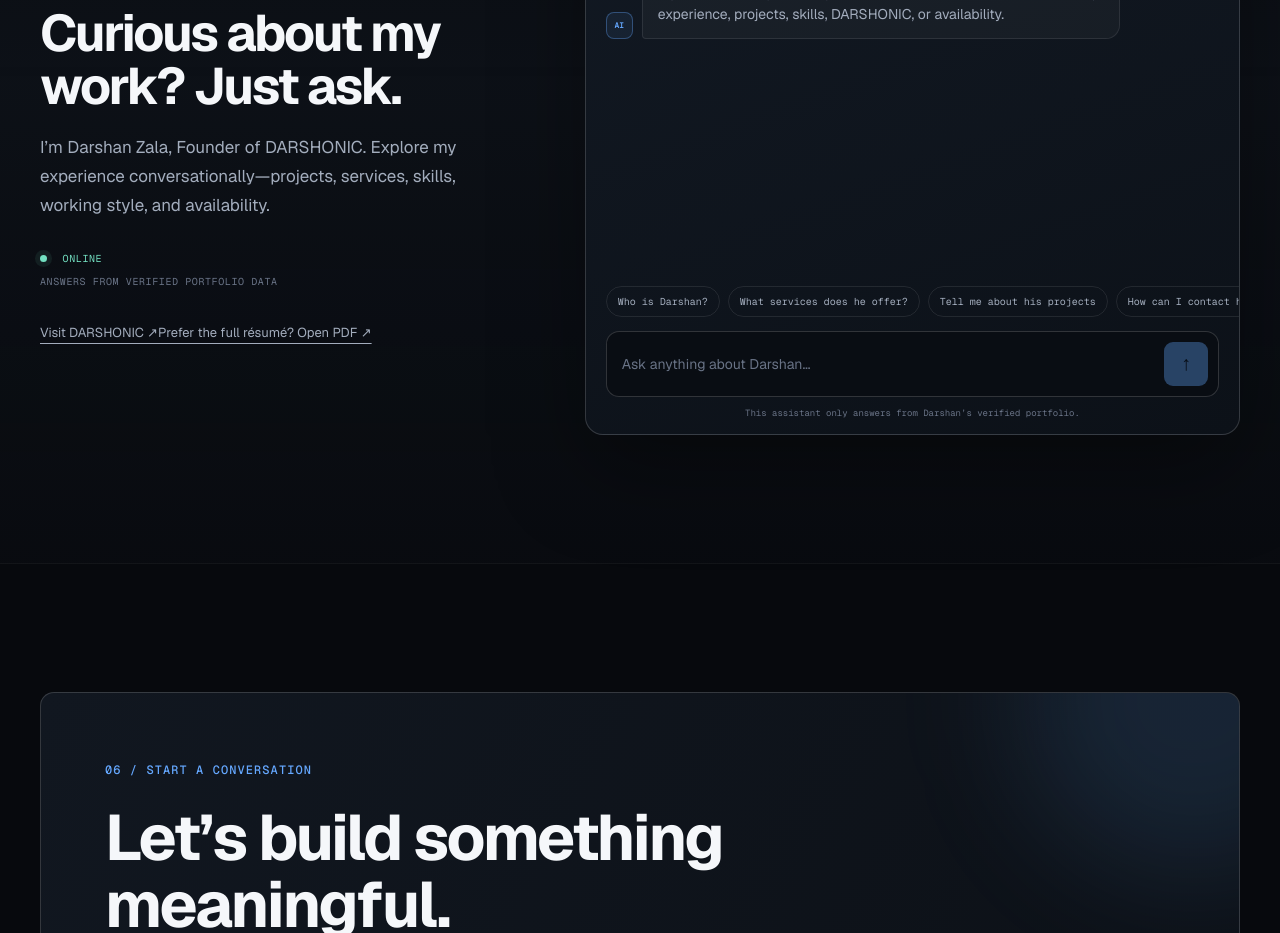
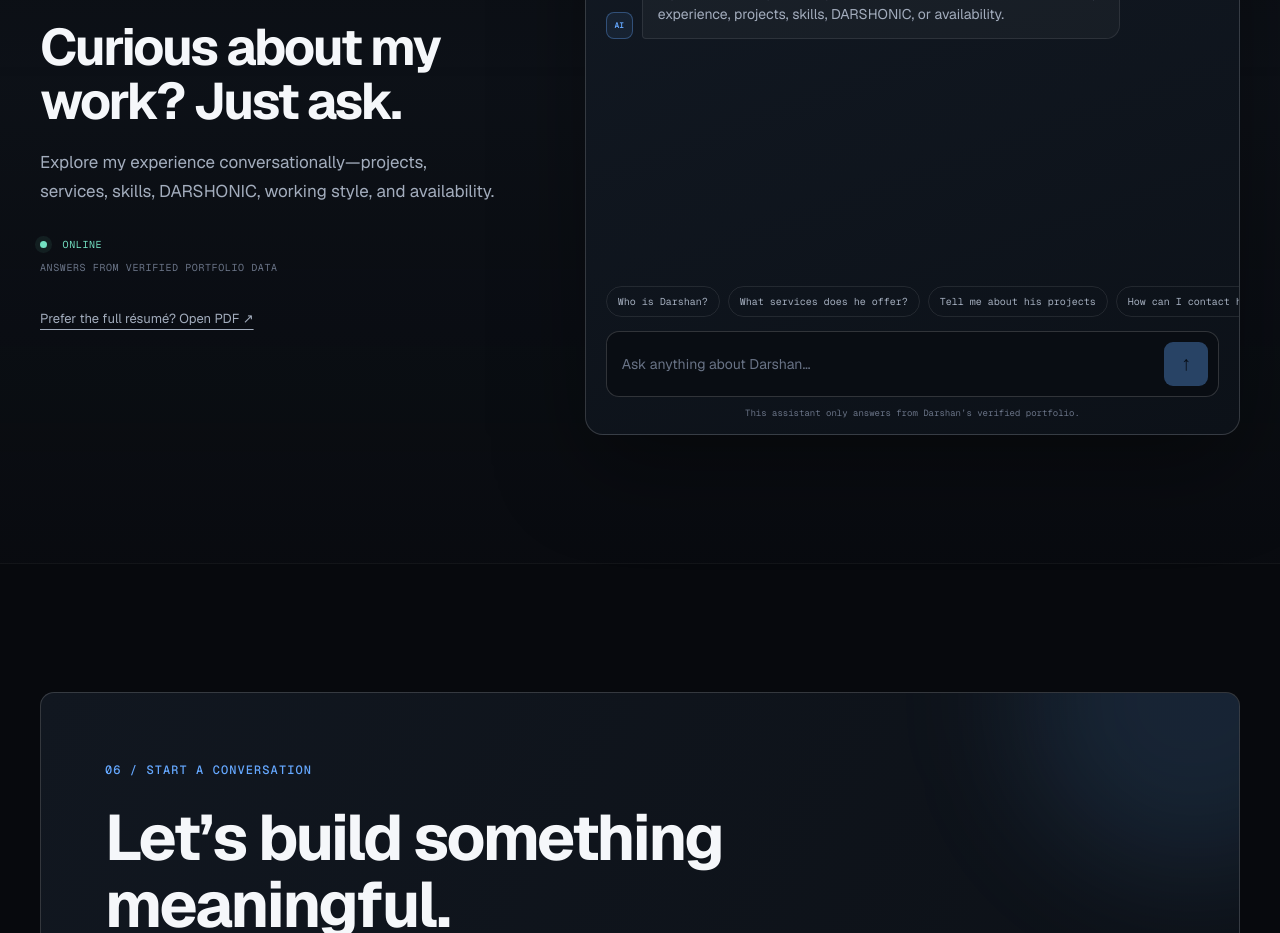
Before and after one commit to AksharBrahm369/Portfolio, a Next.js app: page / in a window 1280 px wide. Shown: the part 4660-5593 px from the top of the page. Built offline with nearby package versions, Linux system fonts and the light colour scheme.

Commit message:
Prevent assistant from scrolling homepage on load

```diff
--- a/src/components/PortfolioAssistant.tsx
+++ b/src/components/PortfolioAssistant.tsx
@@ -156,6 +156,7 @@
   const endRef = useRef<HTMLDivElement>(null);
 
   useEffect(() => {
+    if (messages.length === 1 && !thinking) return;
     endRef.current?.scrollIntoView({ behavior: "smooth", block: "nearest" });
   }, [messages, thinking]);
 
@@ -197,12 +198,11 @@
       <div className={styles.assistantIntro}>
         <span className={styles.aboutKicker}>Interactive profile / AI assistant</span>
         <h3>Curious about my work? Just ask.</h3>
-        <p>I’m Darshan Zala, Founder of DARSHONIC. Explore my experience conversationally—projects, services, skills, working style, and availability.</p>
+        <p>Explore my experience conversationally—projects, services, skills, DARSHONIC, working style, and availability.</p>
         <div className={styles.assistantMeta}>
           <span><i aria-hidden="true" /> Online</span>
           <span>Answers from verified portfolio data</span>
         </div>
-        <Link className={styles.assistantResume} href="https://darshonic.vercel.app/" target="_blank" rel="noreferrer">Visit DARSHONIC ↗</Link>
         <Link className={styles.assistantResume} href="/darshan-zala-resume.pdf" target="_blank">Prefer the full résumé? Open PDF ↗</Link>
       </div>
 
```
